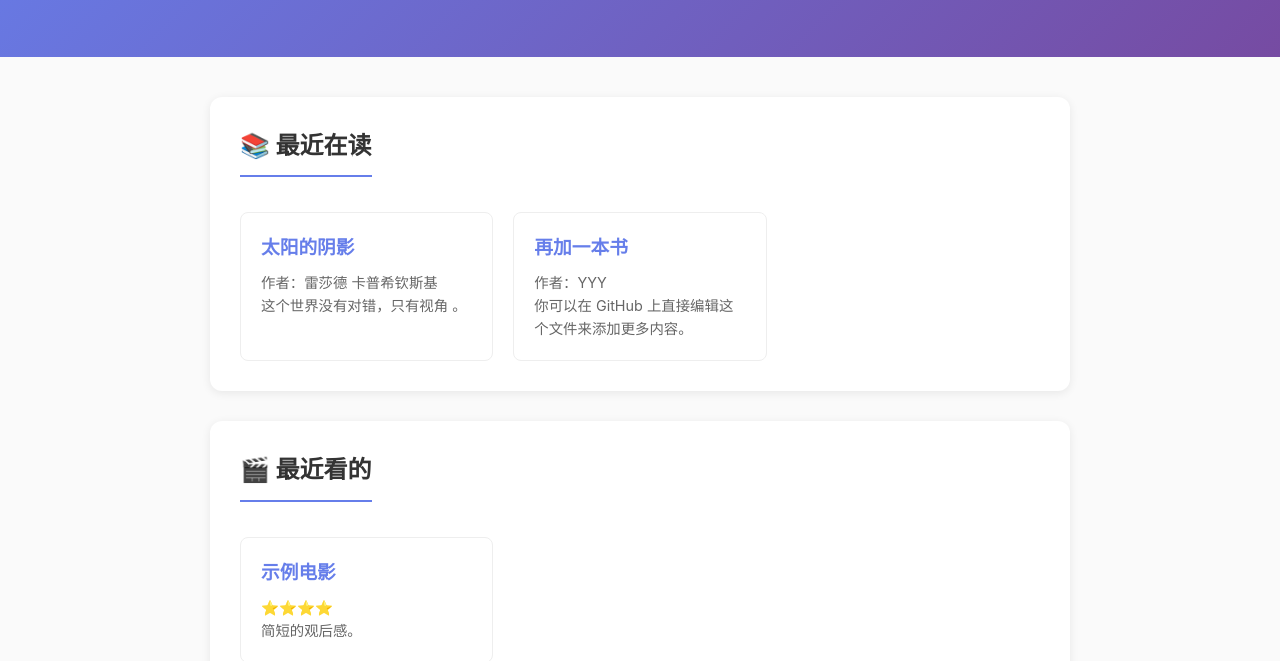
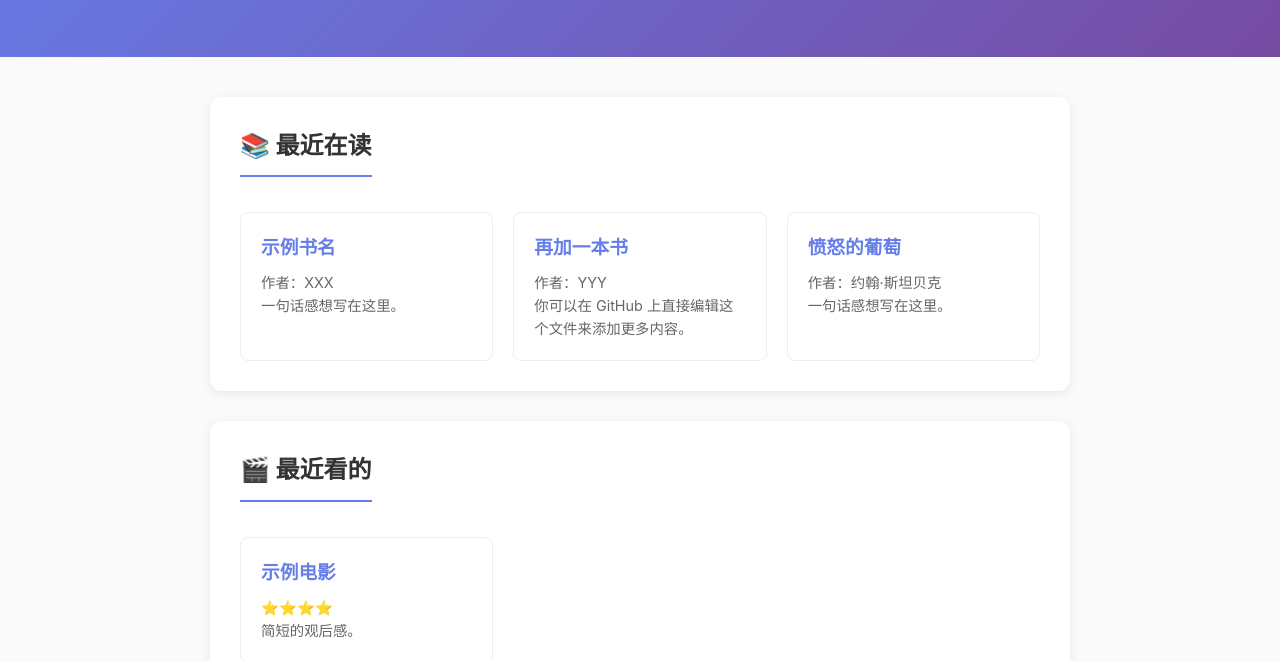
Before and after one commit to 77world/77-s-life-site, a plain HTML site: page index.html in a window 1280 px wide. Shown: the part 168-829 px from the top of the page. Drawn offline with Linux system fonts and the light colour scheme.

Commit message:
添加《愤怒的葡萄》

```diff
--- a/index.html
+++ b/index.html
@@ -73,14 +73,19 @@
       <h2>📚 最近在读</h2>
       <div class="cards">
         <div class="card">
-          <h3>太阳的阴影</h3>
-          <p>作者：雷莎德 卡普希钦斯基</p>
-          <p>这个世界没有对错，只有视角 。</p>
+          <h3>示例书名</h3>
+          <p>作者：XXX</p>
+          <p>一句话感想写在这里。</p>
         </div>
         <div class="card">
           <h3>再加一本书</h3>
           <p>作者：YYY</p>
           <p>你可以在 GitHub 上直接编辑这个文件来添加更多内容。</p>
+        </div>
+        <div class="card">
+          <h3>愤怒的葡萄</h3>
+          <p>作者：约翰·斯坦贝克</p>
+          <p>一句话感想写在这里。</p>
         </div>
       </div>
     </div>
```
